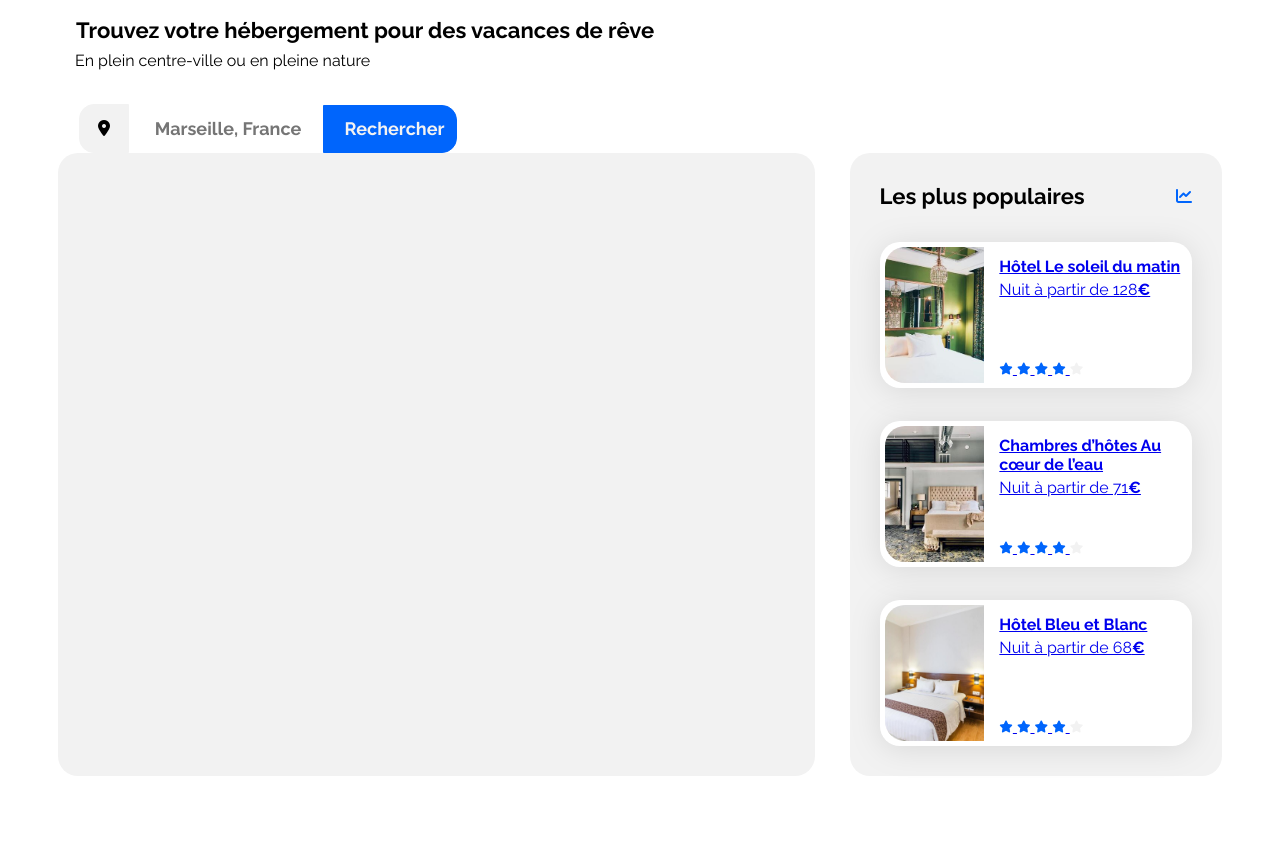
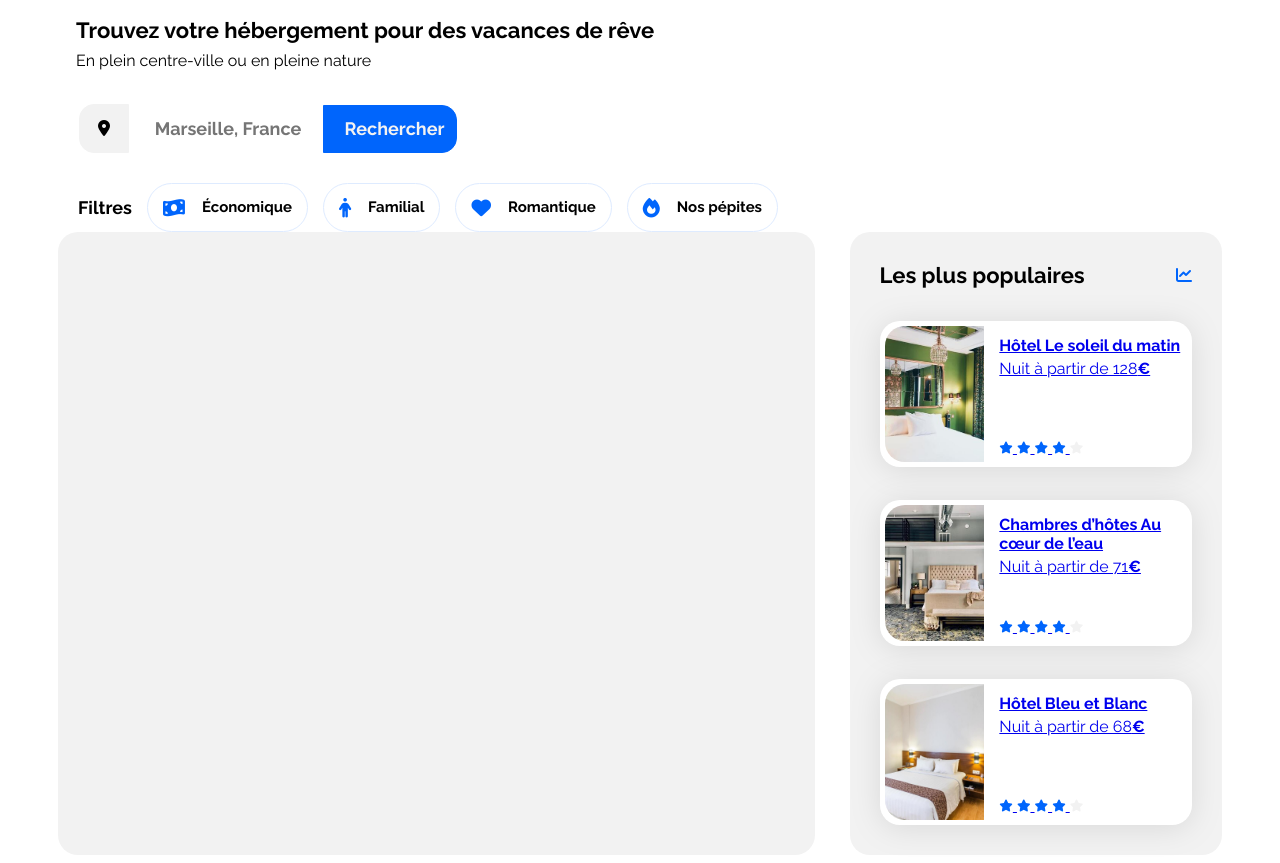
Before and after one commit to Guinoob27/Projet2-Booki, a plain HTML site: page index.html in a window 1280 px wide. Shown: the part 78-941 px from the top of the page. Before the commit the page ends 862 px from the top, so only its background shows below. Drawn offline with Linux system fonts and the light colour scheme.

Commit message:
Intégration des filtres + changement de couleur au survol

```diff
--- a/css/style.css
+++ b/css/style.css
@@ -89,7 +89,7 @@ h1 {
     padding-left: 18px;
 }
 p {
-   margin-left: 17px;
+   margin-left: 18px;
    margin-top: 0px;
 
 }
@@ -172,6 +172,80 @@ p {
 .fas {
     display: none;
 }
+
+/*********** section filtre ***********/
+.filtre-box h2 {
+    display: flex;
+    box-sizing: border-box;
+    align-items: center;
+    margin-left: 20px;
+    font-size: 18px;
+    height: 10px;
+}
+.filtre-titre {
+    margin: 0;
+    font-size: 22px;
+    font-weight: 700;
+    white-space: nowrap;
+}
+.filtre-box {
+    display: flex;
+    align-items: center;
+    justify-content: flex-start;
+    gap:15px;
+    flex-wrap: wrap;
+    margin-top: 30px;
+}
+
+.filtre-box p {
+    font-size: 8px;
+    font-weight: 100;
+}
+
+.filtre-container {
+    display: flex;
+    gap : 3px;
+}
+
+.filtre-list {
+    display: flex;
+    gap: 15px;
+    margin: 0;
+    padding: 0;
+    align-items: center;
+    flex-wrap: wrap;
+    line-height: 1;
+}
+
+.filtres {
+    display: flex;
+    border-radius: 25px;
+    border: 1px solid #DEEBFF;
+    align-items: center;
+    justify-content: center;
+    padding: 6px 15px;
+    width: auto;
+    height: 35px;
+    gap: 17px;
+    font-weight: 700;
+    font-size: 15px;
+    white-space: nowrap;
+}
+
+.filtre-list i {
+    font-size: 1.3em;
+}
+
+.filtres:hover {
+    background-color: #DEEBFF;
+
+
+}
+
+
+
+
+
 
 
 .section-title {
--- a/index.html
+++ b/index.html
@@ -52,7 +52,18 @@
                                 <input type="submit-small" value="Rechercher">
                         </div>
 
-                </form>
+                     </form>
+                </div>
+                <div class="filtre-box">
+                    <h2 class ="filtre-titre"><strong>Filtres</strong></h2>
+
+                    <ul class ="filtre-list">
+                        <li class="filtres"><i class ="fa-solid fa-money-bill-wave"></i>Économique</li>
+                        <li class="filtres"><i class ="fa-solid fa-person"></i>Familial</li>
+                        <li class="filtres"><i class ="fa-solid fa-heart"></i>Romantique</li>
+                        <li class="filtres"><i class ="fa-solid fa-fire"></i>Nos pépites</li>
+                    </ul>
+                </div>
 
 
 
```
